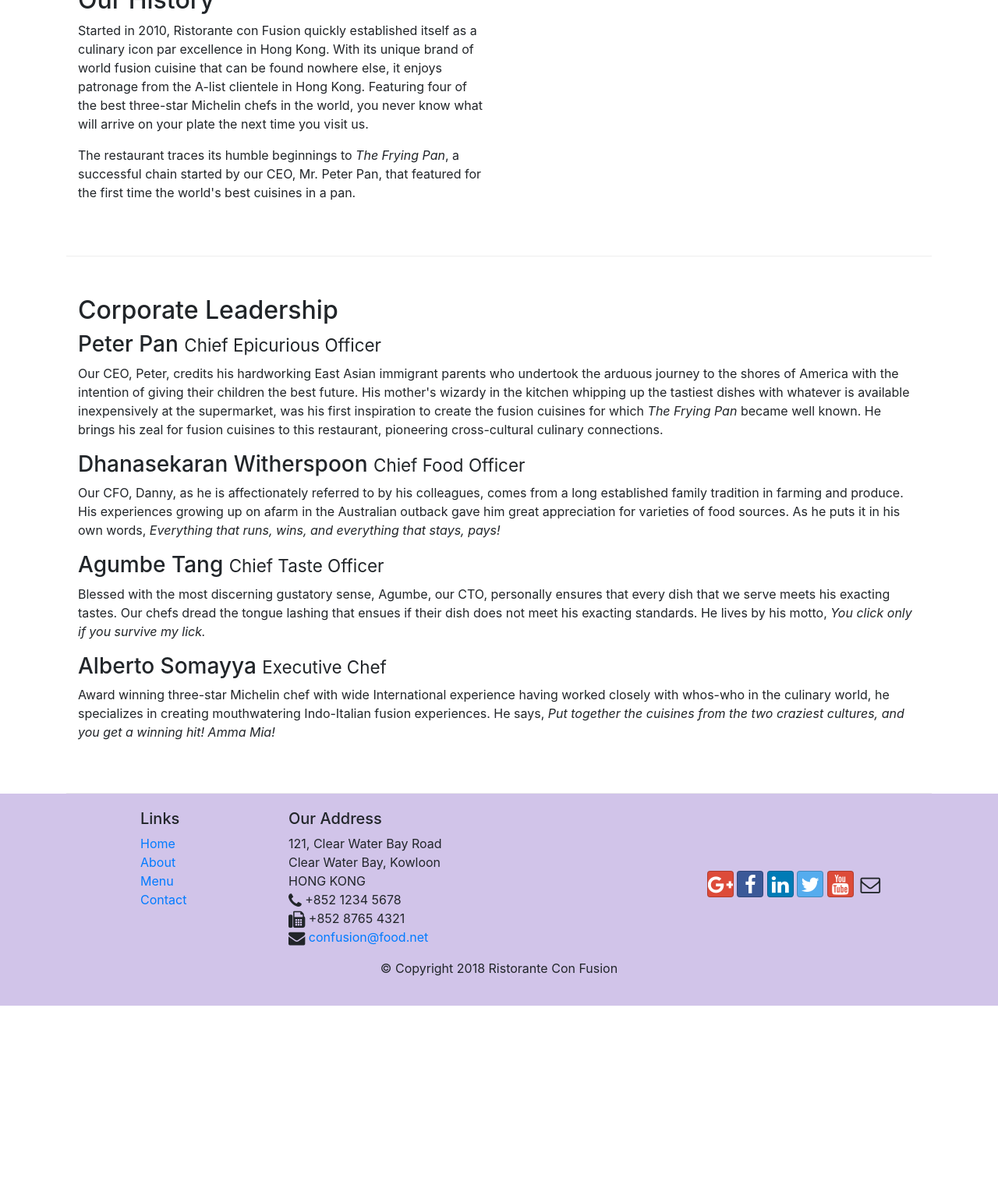
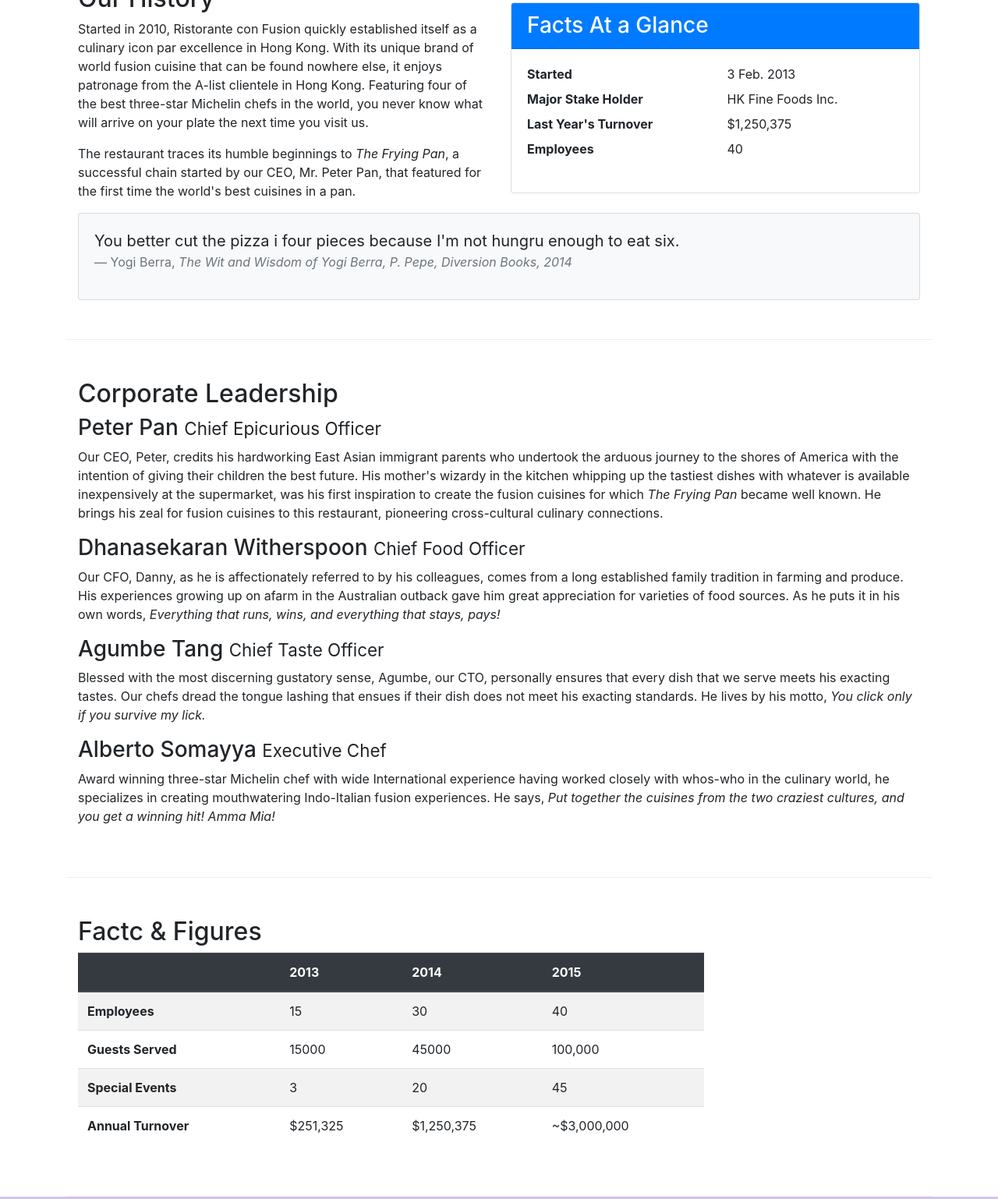
Before and after one commit to moksh98/conFusion, a website: page aboutus.html in a window 1280 px wide. Shown: the part 536-2074 px from the top of the page at 78% size. Before the commit the page ends 1826 px from the top, so only its background shows below. Drawn offline with nearby package versions, Linux system fonts and the light colour scheme.

Commit message:
Tables and Cards

```diff
--- a/aboutus.html
+++ b/aboutus.html
@@ -65,7 +65,36 @@
 				<p>Started in 2010, Ristorante con Fusion quickly established itself as a culinary icon par excellence in Hong Kong. With its unique brand of world fusion cuisine that can be found nowhere else, it enjoys patronage from the A-list clientele in Hong Kong. Featuring four of the best three-star Michelin chefs in the world, you never know what will arrive on your plate the next time you visit us.</p>
 				<p>The restaurant traces its humble beginnings to <em>The Frying Pan</em>, a successful chain started by our CEO, Mr. Peter Pan, that featured for the first time the world's best cuisines in a pan.</p>
 			</div>
-			<div>
+			<div class="col-sm">
+				<div class="card">
+					<h3 class="card-header bg-primary text-white">Facts At a Glance</h3>
+					<div class="card-body">
+						<dl class="row">
+							<dt class="col-6">Started</dt>
+							<dd class="col-6">3 Feb. 2013</dd>
+							<dt class="col-6">Major Stake Holder</dt>
+							<dd class="col-6">HK Fine Foods Inc.</dd>
+							<dt class="col-6">Last Year's Turnover</dt>
+							<dd class="col-6">$1,250,375</dd>
+							<dt class="col-6">Employees</dt>
+							<dd class="col-6">40</dd>
+						</dl>
+					</div>
+				</div>
+			</div>
+			<div class="col-12">
+				<div class="card card-body bg-light">
+					<blockquote class="blockquote">
+						<p class="mb-0">
+							You better cut the pizza i four pieces because I'm not hungru enough to eat six.
+						</p>
+						<footer class="blockquote-footer">Yogi Berra,
+							<cite title="Source Title">
+								The Wit and Wisdom of Yogi Berra, P. Pepe, Diversion Books, 2014
+							</cite>
+						</footer>
+					</blockquote>
+				</div>
 			</div>
 		</div>
 
@@ -83,7 +112,50 @@
 				<p class="d-none d-sm-block">Award winning three-star Michelin chef with wide International experience having worked closely with whos-who in the culinary world, he specializes in creating mouthwatering Indo-Italian fusion experiences. He says, <em>Put together the cuisines from the two craziest cultures, and you get a winning hit! Amma Mia!</em></p>
 			</div>
 		</div>
-
+		<div class="row row-content">
+			<div class="col-12 col-sm-9">
+				<h2>Factc &amp; Figures</h2>
+				<div class="table-responsive">
+					<table class="table table-striped">
+						<thead class="thead-dark">
+							<tr>
+								<th>&nbsp;</th>
+								<th>2013</th>
+								<th>2014</th>
+								<th>2015</th>
+							</tr>
+						</thead>
+						<tbody>
+							<tr>
+								<th>Employees</th>
+								<td>15</td>
+								<td>30</td>
+								<td>40</td>
+							</tr>
+							<tr>
+								<th>Guests Served</th>
+								<td>15000</td>
+								<td>45000</td>
+								<td>100,000</td>
+							</tr>
+							<tr>
+								<th>Special Events</th>
+								<td>3</td>
+								<td>20</td>
+								<td>45</td>
+							</tr>
+							<tr>
+								<th>Annual Turnover</th>
+								<td>$251,325</td>
+								<td>$1,250,375</td>
+								<td>~$3,000,000</td>
+							</tr>
+						</tbody>
+					</table>
+				</div>
+			</div>
+			<div class="col-12 col-sm-3"></div>
+		</div>
 	</div>
 
 	<footer class="footer">
```
Also changed, not shown: README.md.
